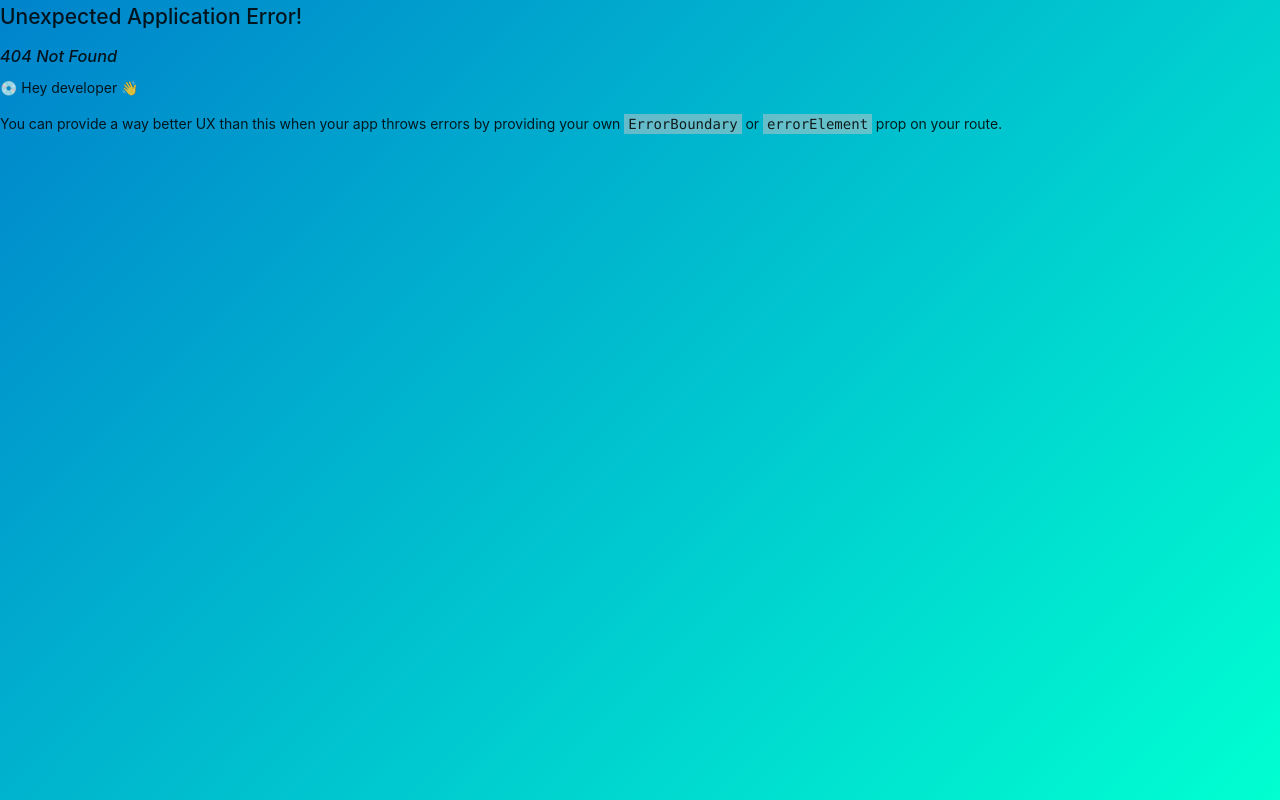
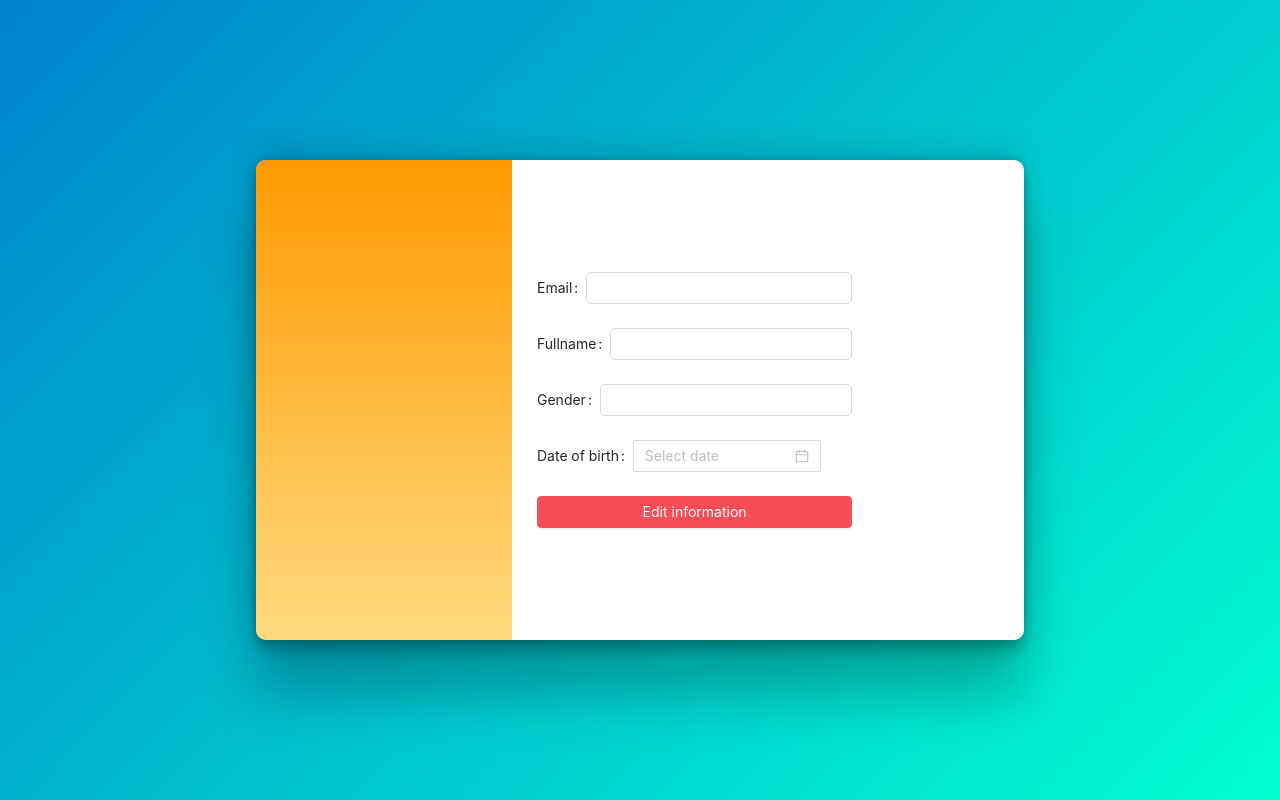
Before and after one commit to becamegod/quizard, a React (Create React App) app: page /profile in a window 1280 px wide. Before the commit this address had no page. Built offline with nearby package versions, Linux system fonts and the light colour scheme.

Commit message:
inital profile page

```diff
--- /dev/null
+++ b/src/components/ProfileForm/index.jsx
@@ -0,0 +1,36 @@
+import React from "react";
+import { Card, Row, Col, Form, DatePicker, Button } from "antd";
+import InputField from "../InputField/index";
+
+export default function ProfileForm() {
+  // const [userInfor, setUserInfor] = useState();
+
+  return (
+    <Card className="profile-card-container">
+      <Row className="row-container">
+        <Col className="avatar" span={8}></Col>
+        <Col className="information" span={16}>
+          <Row className="information-container">
+            <Form className="information-form">
+              <Form.Item label="Email">
+                <InputField />
+              </Form.Item>
+              <Form.Item label="Fullname">
+                <InputField />
+              </Form.Item>
+              <Form.Item label="Gender">
+                <InputField />
+              </Form.Item>
+              <Form.Item label="Date of birth">
+                <DatePicker format="DD/MM/YYYY"></DatePicker>
+              </Form.Item>
+              <Button className="edit-profile-button" type="primary" block>
+                Edit information
+              </Button>
+            </Form>
+          </Row>
+        </Col>
+      </Row>
+    </Card>
+  );
+}
--- a/src/index.jsx
+++ b/src/index.jsx
@@ -6,6 +6,7 @@ import "antd/dist/antd.min.css";
 import "./index.css";
 import LoginPage from "./pages/LoginPage";
 import RegisterPage from "./pages/RegisterPage";
+import ProfilePage from "./pages/ProfilePage";
 
 const router = createBrowserRouter([
   {
@@ -15,6 +16,10 @@ const router = createBrowserRouter([
   {
     path: "/register",
     element: <RegisterPage />
+  },
+  {
+    path: "/profile",
+    element: <ProfilePage />
   }
 ]);
 
--- /dev/null
+++ b/src/pages/ProfilePage.css
@@ -0,0 +1,60 @@
+.profile-page{
+  height: 100%;
+  justify-content: center;
+  align-items: center;
+}
+
+/* #root{
+  display: flex;
+  justify-content: center;
+  align-items: center;
+}
+
+.ant-card-bordered{
+  border-radius: 10px;
+  width: 60%;
+  height: 60%;
+  overflow: hidden;
+} */
+
+.profile-card-container{
+  width: 60%;
+  height: 60%;
+  padding: 0px;
+}
+
+.profile-card-container .ant-card-body{
+  padding: 0;
+  height: 100%;
+}
+
+.profile-page .ant-card-bordered{
+  border-radius: 10px;
+  border: none;
+  overflow: hidden;
+  box-shadow: rgba(0, 0, 0, 0.25) 0px 54px 55px, rgba(0, 0, 0, 0.12) 0px -12px 30px, rgba(0, 0, 0, 0.12) 0px 4px 6px, rgba(0, 0, 0, 0.17) 0px 12px 13px, rgba(0, 0, 0, 0.09) 0px -3px 5px;
+}
+
+.row-container{
+  width: 100%;
+  height: 100%;
+}
+
+.avatar{
+  background-image: linear-gradient(to top, rgba(255, 183, 0, 0.507), rgb(255, 153, 0));
+}
+
+.information{
+}
+
+.information-container{
+  margin-left: 25px;
+  align-items: center;
+  height: 100%;
+}
+
+.edit-profile-button{
+ background: #f74d58;
+ border-color: #f74d58;
+ border-radius: 4px;
+}
--- /dev/null
+++ b/src/pages/ProfilePage.jsx
@@ -0,0 +1,12 @@
+import React from "react";
+import { Row } from "antd";
+import ProfileForm from "../components/ProfileForm";
+import "./ProfilePage.css";
+
+export default function ProfilePage() {
+  return (
+    <Row className="profile-page">
+      <ProfileForm />
+    </Row>
+  );
+}
```
